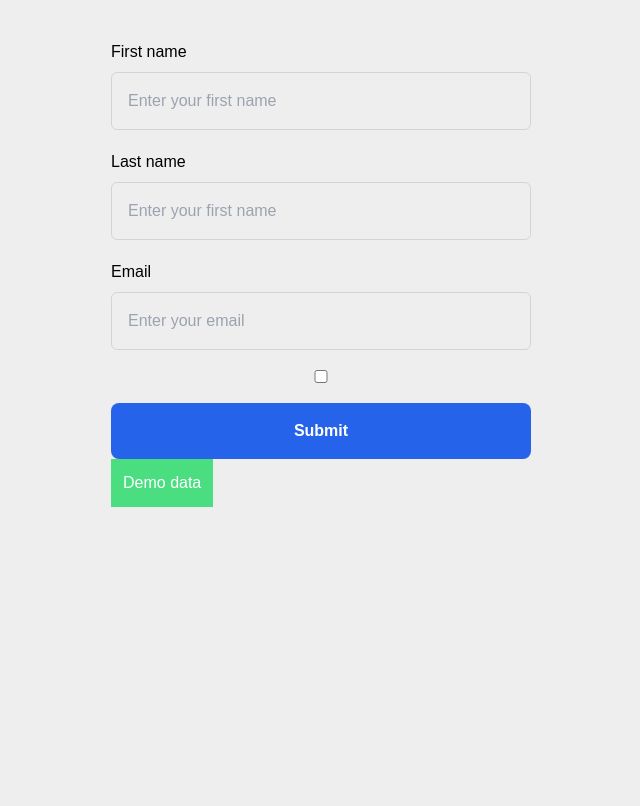
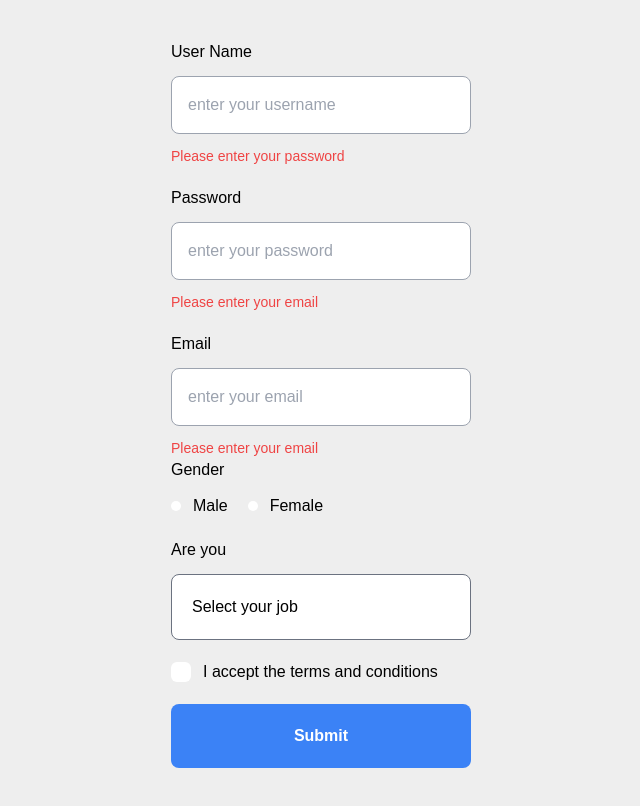
Before and after one commit to tung17122k/React-course, a React (Vite) app in the folder my-app/: page / in a window 1280 px wide. Shown: the top 806 px of the page, without its empty margins (319-959 px from the left). Built offline with nearby package versions, Linux system fonts and the light colour scheme.

Commit message:
Register form part 1

```diff
--- a/my-app/src/App.jsx
+++ b/my-app/src/App.jsx
@@ -34,6 +34,7 @@ import SignupFormV2 from "./component/form/SignupFormV2.jsx";
 import SignupFormFinal from "./component/form/SignupFormFinal.jsx";
 import SignupFormHook from "./component/form/SignupFormHook.jsx";
 import MovieSearchApp from "./component/MovieSearchApp.jsx";
+import RegisterHook from "./component/register-form/RegisterHook.jsx";
 
 // const theme = {
 //   colors: {
@@ -71,7 +72,8 @@ function App() {
       {/* <SignupForm></SignupForm> */}
       {/* <SignupFormV2></SignupFormV2> */}
       {/* <SignupFormFinal></SignupFormFinal> */}
-      <SignupFormHook></SignupFormHook>
+      {/* <SignupFormHook></SignupFormHook> */}
+      <RegisterHook></RegisterHook>
     </div>
   );
 }
--- a/my-app/src/component/dropdown/Dropdown.jsx
+++ b/my-app/src/component/dropdown/Dropdown.jsx
@@ -19,13 +19,15 @@ const Dropdown = () => {
       title: "VueJS",
     },
   ];
+  console.log(domRef);
 
   return (
     <div className={`p-5`}>
-      <div className="relative w-full max-w-[400px]" ref={domRef}>
+      <div className="relative w-full max-w-[400px]">
         <div
           className="p-5 border border-gray-400 rounded-lg w-full cursor-pointer"
           onClick={() => setShow(!show)}
+          ref={domRef}
         >
           {select}
         </div>
--- /dev/null
+++ b/my-app/src/component/register-form/RegisterHook.jsx
@@ -0,0 +1,105 @@
+import React from "react";
+import { useForm } from "react-hook-form";
+import InputHook from "./input/InputHook";
+import RadioHook from "./radio/RadioHook";
+import CheckboxHook from "./checkbox/CheckboxHook";
+import DropdownHook from "./dropdown/DropdownHook";
+
+const RegisterHook = () => {
+  const {
+    register,
+    handleSubmit,
+    control,
+    setValue,
+    getValues,
+    formState: { errors },
+  } = useForm();
+  const onSubmitHandler = (values) => {
+    console.log(values);
+  };
+  return (
+    <form
+      onSubmit={handleSubmit(onSubmitHandler)}
+      className="max-w-[300px] mx-auto my-10"
+    >
+      <div className="flex flex-col gap-3 mb-5 ">
+        <label htmlFor="userName" className="cursor-pointer">
+          User Name
+        </label>
+        <InputHook
+          name="userName"
+          placeholder="enter your username"
+          id="userName"
+          control={control}
+          type="text"
+        ></InputHook>
+        <p className="text-red-500 text-sm">Please enter your password</p>
+      </div>
+      <div className="flex flex-col gap-3 mb-5 ">
+        <label htmlFor="password" className="cursor-pointer">
+          Password
+        </label>
+        <InputHook
+          name="password"
+          placeholder="enter your password"
+          id="password"
+          control={control}
+          type="password"
+        ></InputHook>
+        <p className="text-red-500 text-sm">Please enter your email</p>
+      </div>
+      <div className="flex flex-col gap-3 ">
+        <label htmlFor="email" className="cursor-pointer">
+          Email
+        </label>
+        <InputHook
+          name="email"
+          placeholder="enter your email"
+          id="email"
+          control={control}
+          type="email"
+        ></InputHook>
+        <p className="text-red-500 text-sm">Please enter your email</p>
+      </div>
+      <div className="flex flex-col gap-3 ">
+        <label className="cursor-pointer">Gender</label>
+        <div className="flex items-center gap-5">
+          <div className="flex items-center gap-x-3">
+            <RadioHook control={control} name="gender" value="male"></RadioHook>
+            <span>Male</span>
+          </div>
+          <div className="flex items-center gap-x-3">
+            <RadioHook
+              control={control}
+              name="gender"
+              value="female"
+            ></RadioHook>
+            <span>Female</span>
+          </div>
+        </div>
+      </div>
+      <div className="flex flex-col gap-3 mt-5">
+        <label htmlFor="">Are you</label>
+        <DropdownHook
+          control={control}
+          setValue={setValue}
+          name="job"
+        ></DropdownHook>
+      </div>
+      <div>
+        <CheckboxHook
+          control={control}
+          name="term"
+          text="I accept the terms and conditions"
+        ></CheckboxHook>
+      </div>
+
+      <button className="w-full p-5 bg-blue-500 text-white rounded-lg mt-5 font-semibold">
+        Submit
+      </button>
+    </form>
+  );
+};
+// console.log("🚀 ~ RegisterHook ~ InputHook:", InputHook);
+
+export default RegisterHook;
--- /dev/null
+++ b/my-app/src/component/register-form/checkbox/CheckboxHook.jsx
@@ -0,0 +1,42 @@
+import React from "react";
+import { useController } from "react-hook-form";
+
+const CheckboxHook = ({ control, text, ...props }) => {
+  const { field } = useController({
+    control,
+    name: props.name,
+  });
+  return (
+    <label className="w-5 h-5 cursor-pointer custom-checkbox">
+      <input
+        type="checkbox"
+        {...field}
+        {...props}
+        className="hidden"
+        id={props.name}
+        value={props.value}
+      />
+      <div className="flex items-center gap-x-3 mt-5 ">
+        <div className=" bg-white rounded-md w-full h-full custom-checkbox-square flex items-center justify-center">
+          <svg
+            width="16"
+            height="17"
+            viewBox="0 0 16 17"
+            fill="none"
+            xmlns="http://www.w3.org/2000/svg"
+          >
+            <path
+              d="M13.7453 4.89733L5.93178 12.7109L2.25482 9.03391L3.17132 8.11741L5.93178 10.8714L12.8288 3.98083L13.7453 4.89733Z"
+              fill="white"
+            />
+          </svg>
+        </div>
+        <label htmlFor={props.name} className="cursor-pointer">
+          {text}
+        </label>
+      </div>
+    </label>
+  );
+};
+
+export default CheckboxHook;
--- /dev/null
+++ b/my-app/src/component/register-form/dropdown/DropdownHook.jsx
@@ -0,0 +1,59 @@
+import React, { useState } from "react";
+import { useWatch } from "react-hook-form";
+import UseClickOutSide from "../../../../src/component/register-form/hook/useClickOutSide.jsx";
+
+// sử dụng useWatch để cho nó 1 register có name = job , sử dụng setvalue và custom attribute để setValue("userName", "Tung") => setValue("job", "FE || BE || PM")
+const DropdownHook = ({ control, setValue, name, ...props }) => {
+  const { show, setShow, nodeRef } = UseClickOutSide();
+  useWatch({
+    control,
+    name: "job",
+    defaultValue: "", // default value before the render
+  });
+  const [label, setLabel] = useState("Select your job");
+  const handleClickDropdownItem = (e) => {
+    setValue(name, e.target.dataset.value);
+    setLabel(e.target.dataset.value);
+    setShow(false);
+  };
+  // console.log(jobValue);
+  return (
+    <div className="relative" ref={nodeRef}>
+      <div
+        className="p-5 rounded-lg border border-gray-500 bg-white flex items-center justify-between cursor-pointer"
+        onClick={() => setShow(!show)}
+      >
+        <span>{label}</span>
+      </div>
+      <div
+        className={`absolute top-full left-0 w-full rounded-lg bg-white ${show ? "" : "opacity-0 invisible"}`}
+      >
+        <div>
+          <div
+            className="p-5 cursor-pointer hover:bg-gray-100"
+            onClick={handleClickDropdownItem}
+            data-value="FE"
+          >
+            FE
+          </div>
+          <div
+            className="p-5 cursor-pointer hover:bg-gray-100"
+            onClick={handleClickDropdownItem}
+            data-value="BE"
+          >
+            BE
+          </div>
+          <div
+            className="p-5 cursor-pointer hover:bg-gray-100"
+            onClick={handleClickDropdownItem}
+            data-value="PM"
+          >
+            PM
+          </div>
+        </div>
+      </div>
+    </div>
+  );
+};
+
+export default DropdownHook;
--- /dev/null
+++ b/my-app/src/component/register-form/hook/useClickOutSide.jsx
@@ -0,0 +1,26 @@
+import { useEffect, useRef, useState } from "react";
+
+export default function useClickOutSide(dom = "button") {
+  const [show, setShow] = useState(false);
+  const nodeRef = useRef(null);
+  useEffect(() => {
+    function handleClickOutSide(e) {
+      if (
+        nodeRef.current &&
+        !nodeRef.current.contains(e.target) &&
+        !e.target.matches(dom)
+      ) {
+        setShow(false);
+      }
+    }
+    document.addEventListener("click", handleClickOutSide);
+    return () => {
+      document.removeEventListener("click", handleClickOutSide);
+    };
+  }, []);
+  return {
+    show,
+    setShow,
+    nodeRef,
+  };
+}
--- /dev/null
+++ b/my-app/src/component/register-form/input/InputFormik.jsx
@@ -0,0 +1,7 @@
+import React from "react";
+
+const InputFormik = () => {
+  return <div></div>;
+};
+
+export default InputFormik;
--- /dev/null
+++ b/my-app/src/component/register-form/input/InputHook.jsx
@@ -0,0 +1,19 @@
+import React from "react";
+import { useController } from "react-hook-form";
+
+const InputHook = ({ control, ...props }) => {
+  const { field } = useController({
+    control,
+    name: props.name,
+    defaultValue: "",
+  });
+  return (
+    <input
+      className="p-4 border border-gray-400 rounded-lg bg-white outline-none focus:border-blue-500 transition-all"
+      {...field}
+      {...props}
+    ></input>
+  );
+};
+
+export default InputHook;
--- /dev/null
+++ b/my-app/src/component/register-form/radio/RadioHook.jsx
@@ -0,0 +1,17 @@
+import React from "react";
+import { useController } from "react-hook-form";
+
+const RadioHook = ({ control, ...props }) => {
+  const { field } = useController({
+    control,
+    name: props.name,
+  });
+  return (
+    <label className="w-5 h-5 cursor-pointer custom-radio">
+      <input type="radio" {...field} {...props} className="hidden" />
+      <div className=" bg-white rounded-full w-full h-full"></div>
+    </label>
+  );
+};
+
+export default RadioHook;
--- a/my-app/src/index.css
+++ b/my-app/src/index.css
@@ -26,3 +26,24 @@
     background-position-x: -200%;
   }
 }
+.custom-radio {
+  width: 10px;
+  height: 10px;
+}
+/* .custom-radio > div {
+  box-shadow: 0 0 0 5px white;
+} */
+.custom-radio input:checked + div {
+  @apply bg-blue-500;
+  box-shadow:
+    0 0 0 2.5px white,
+    0 0 0 5px rgb(59 130 246 / var(--tw-bg-opacity));
+}
+.custom-checkbox input:checked + div .custom-checkbox-square {
+  background-color: rgb(59 130 246 / var(--tw-bg-opacity)); /* #3b82f6 */
+}
+.custom-checkbox-square {
+  width: 20px;
+  height: 20px;
+  /* background-color: green; */
+}
```
Also changed, not shown: my-app/src/component/register-form/RegisterFormik.jsx (added), 1 other file (tests, documents, lock files or other folders).
